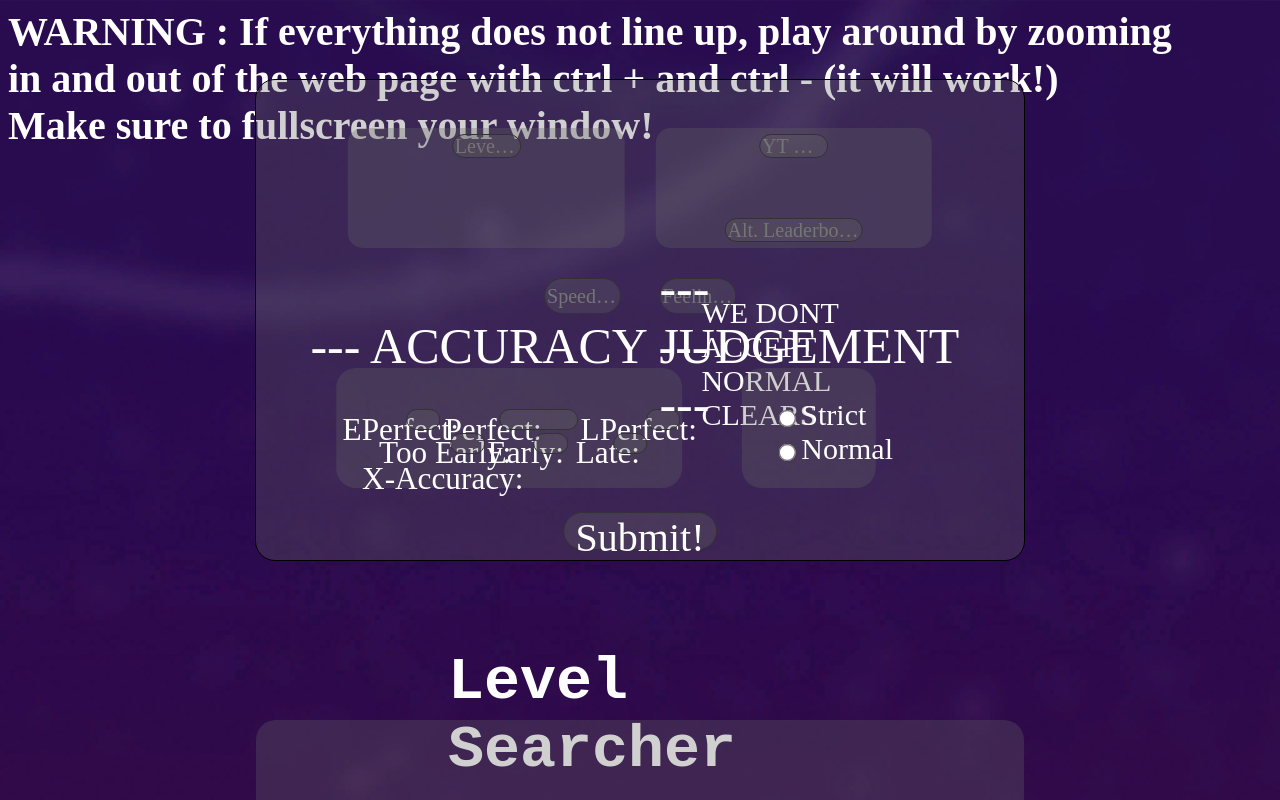
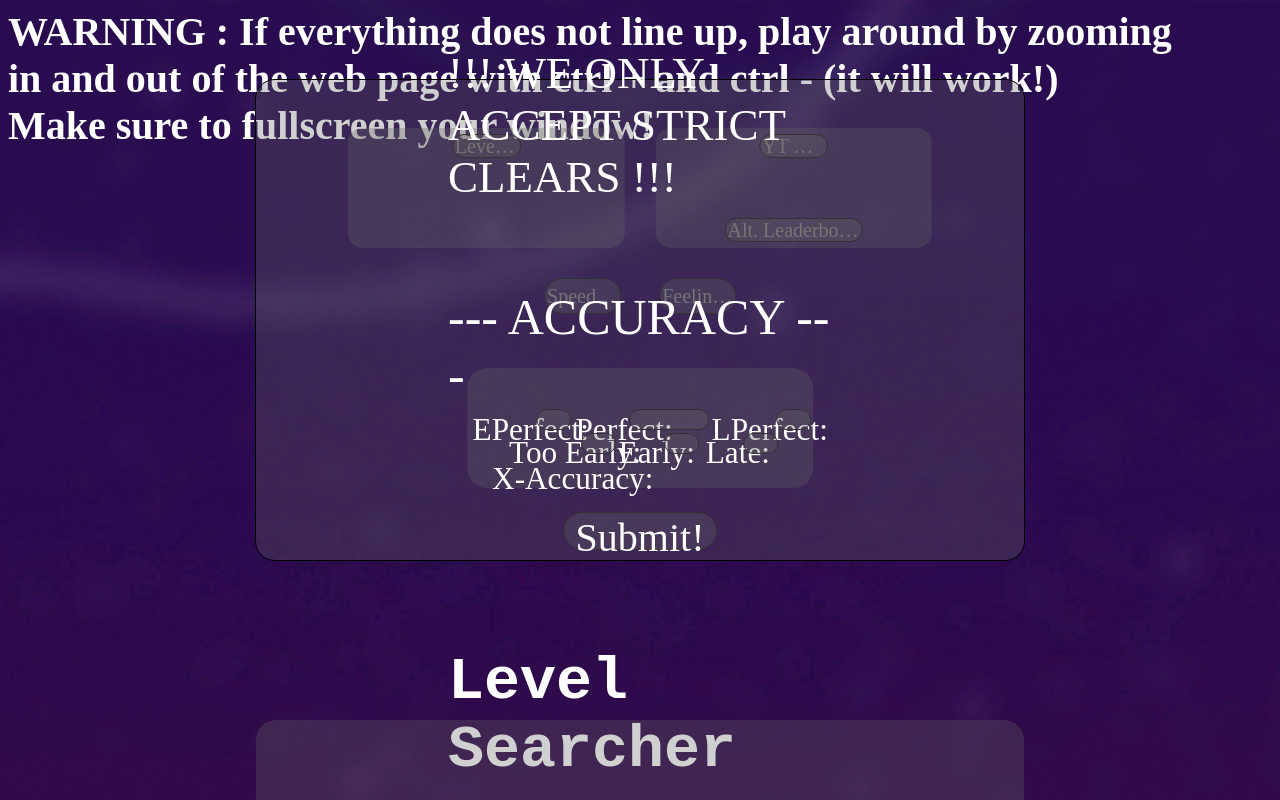
Before and after one commit to tuforumns-bc/tuforumns-bc.github.io, a plain HTML site: page adofaiSubmission_eng.html in a window 1280 px wide. Drawn offline with nearby package versions, Linux system fonts and the light colour scheme; no server answers; a web font is replaced by a local one.

Commit message:
Update adofaiSubmission_eng.html

```diff
--- a/adofaiSubmission_eng.html
+++ b/adofaiSubmission_eng.html
@@ -43,19 +43,9 @@
                 <input class="input" id="inL">
 
             </div>
-
-            <p id="modeTitle" style="font-size:50px;">
-                --- JUDGEMENT ---
+            <p id="modeDesc" style="font-size:45px;">
+                !!! WE ONLY ACCEPT STRICT CLEARS !!!
             </p>
-            <p id="modeDesc" style="font-size:30px;">
-                WE DONT ACCEPT NORMAL CLEARS
-            </p>
-            <div id="mode">
-                <input type="radio" id="Yes" name="mode">
-                <label for="Yes">Strict</label><br>
-                <input type="radio" id="No" name="mode">
-                <label for="No">Normal</label><br>
-            </div>
             <button onclick="Submit()" class="input" id="submit" style="font-size:40px;">Submit!</button>
         </div>
         <input id="searchBar" placeholder="Level Name">
@@ -351,7 +341,7 @@
     #acc {
         top: 45%;
         font-size: 50px;
-        left: 33%;
+        left: 50%;
         transform: translate(-50%, -50%);
     }
 
@@ -363,9 +353,9 @@
     }
 
     #modeDesc {
-        top: 53%;
+        top: 0%;
         font-size: 50px;
-        left: 72%;
+        left: 50%;
         transform: translate(-50%, -50%);
     }
 
@@ -440,7 +430,7 @@
         width: 45%;
         height: 25%;
         border-radius: 20px;
-        left: 33%;
+        left: 50%;
         position: absolute;
         transform: translate(-50%, -100%);
         top: 85%;
@@ -823,10 +813,6 @@
         var ytSpecial = yL.split("?v=");
         var lSeperate = yL.split("/");
         var pName = "";
-        var strict = "";
-
-        if ($('#Yes').is(':checked')) { strict = "yes"; }
-        if ($('#No').is(':checked')) { strict = "no"; }
 
         if (lSeperate[2].includes("youtube.com")) {
 
@@ -857,8 +843,7 @@
                     'entry.1084592024': gIT("inEP"),
                     'entry.169503435': gIT("inP"),
                     'entry.1398756494': gIT("inLP"),
-                    'entry.17648355': gIT("inL"),
-                    'entry.1591042310': strict
+                    'entry.17648355': gIT("inL")
                 };
 
                 var formBody = [];
@@ -911,8 +896,7 @@
                     'entry.1084592024': gIT("inEP"),
                     'entry.169503435': gIT("inP"),
                     'entry.1398756494': gIT("inLP"),
-                    'entry.17648355': gIT("inL"),
-                    'entry.1591042310': strict
+                    'entry.17648355': gIT("inL")
                 };
 
                 var formBody = [];
```
